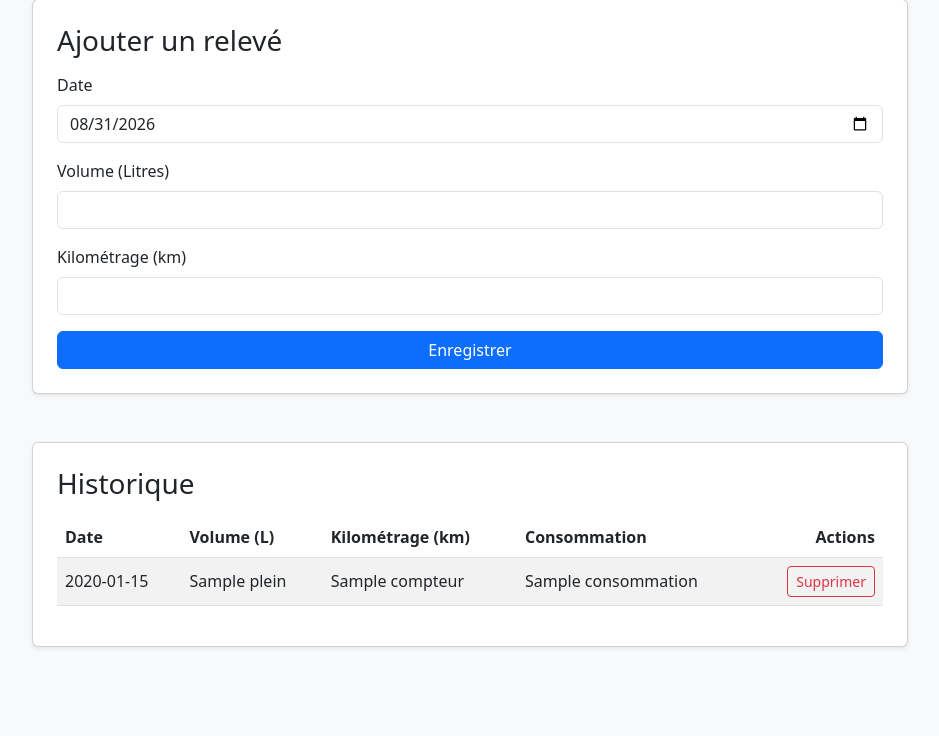
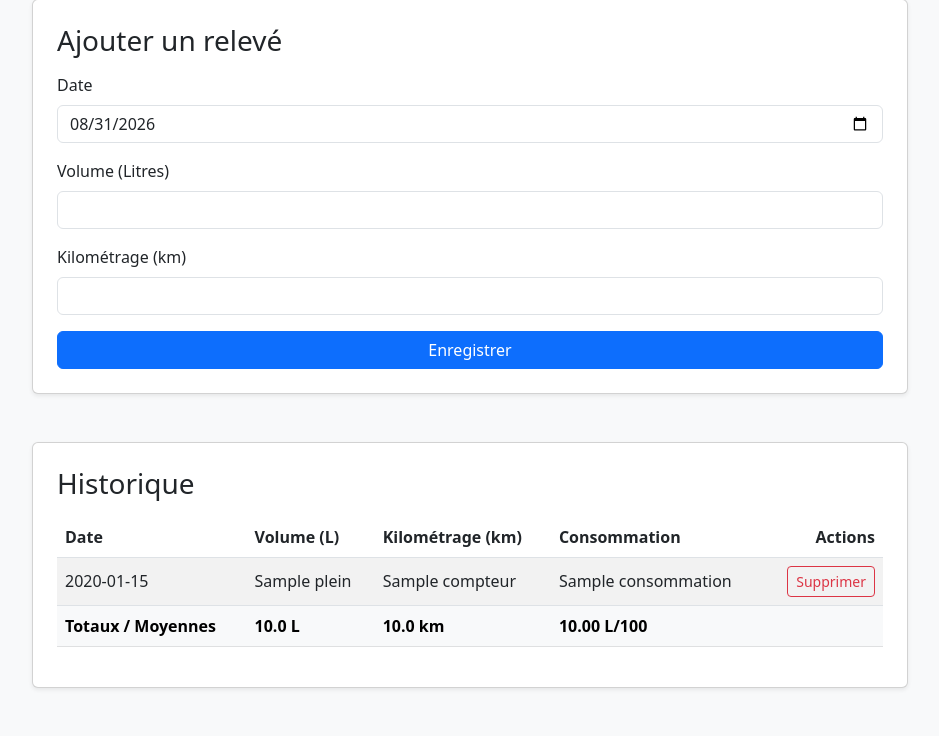
Before and after one commit to AurelienGuenerie/suivi_conso_flask, a Flask app: template app/templates/index.html in a window 1280 px wide. Shown: the part 569-1305 px from the top of the page, without its empty margins (170-1109 px from the left). Before the commit the page ends 1217 px from the top, so only its background shows below. Run offline with Flask 3, Linux system fonts and the light colour scheme; the template is opened without the code that fills it: most values are stand-ins (such as "Sample title", 1, 10 or a date in 2020).

Commit message:
ajout sommes et moyenne dans tableau

```diff
--- a/app/templates/index.html
+++ b/app/templates/index.html
@@ -62,7 +62,17 @@
                         </tr>
                     </thead>
                     <tbody>
+                        {% set ns = namespace(total_plein=0, total_compteur=0, total_conso=0, count_conso=0) %}
                         {% for date, infos in historique.items() %}
+                        {# --- Cumul des valeurs pour le footer --- #}
+                        {% set ns.total_plein = ns.total_plein + (infos.plein | float) %}
+                        {% set ns.total_compteur = ns.total_compteur + (infos.compteur | float) %}
+
+                        {% if infos.consommation and infos.consommation != '-' %}
+                        {% set ns.total_conso = ns.total_conso + (infos.consommation | float) %}
+                        {% set ns.count_conso = ns.count_conso + 1 %}
+                        {% endif %}
+
                         <tr>
                             <td>{{ date }}</td>
                             <td>{{ infos.plein }}</td>
@@ -78,6 +88,21 @@
                         </tr>
                         {% endfor %}
                     </tbody>
+                    <tfoot>
+                        <tr class="fw-bold table-light">
+                            <td>Totaux / Moyennes</td>
+                            <td>{{ "%.1f"|format(ns.total_plein) }} L</td>
+                            <td>{{ ns.total_compteur }} km</td>
+                            <td>
+                                {% if ns.count_conso > 0 %}
+                                {{ "%.2f"|format(ns.total_conso / ns.count_conso) }} L/100
+                                {% else %}
+                                -
+                                {% endif %}
+                            </td>
+                            <td></td>
+                        </tr>
+                    </tfoot>
                 </table>
             </div>
             {% else %}
```
Also changed, not shown: 1 other file.
